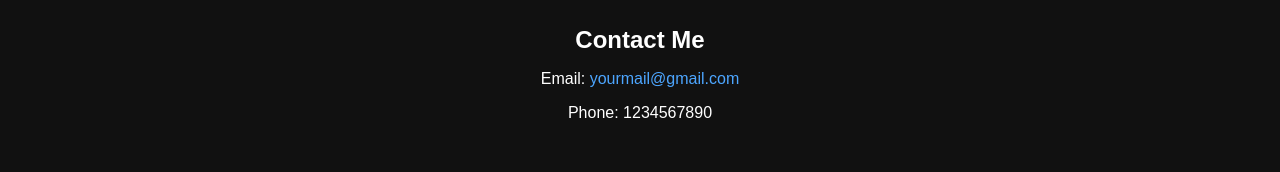
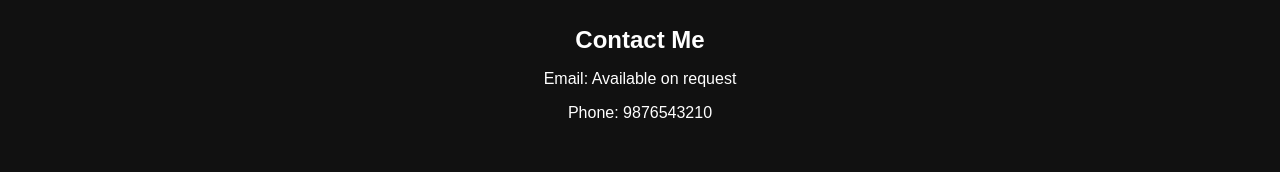
Before and after one commit to karriramyareddy008-design/OIBSIP, a plain HTML site: page index.html in a window 1280 px wide. Shown: the part 997-1169 px from the top of the page. Drawn offline with Linux system fonts and the light colour scheme.

Commit message:
index.html

```diff
--- a/index.html
+++ b/index.html
@@ -35,8 +35,8 @@
     <!-- Contact Section -->
     <section class="contact" id="contact">
         <h2>Contact Me</h2>
-        <p>Email: <a href="mailto:yourmail@gmail.com">yourmail@gmail.com</a></p>
-        <p>Phone: 1234567890</p>
+        <p>Email: Available on request</p>
+        <p>Phone: 9876543210</p>
     </section>
 
     <!-- Footer -->
```
